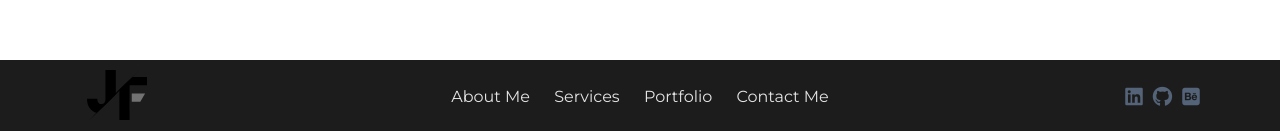
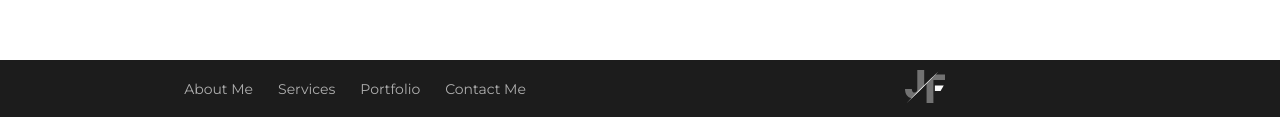
Before and after one commit to fernandezjerome/FIP-Fall, a plain HTML site: page index.html in a window 1280 px wide. Shown: the part 1841-1972 px from the top of the page. Drawn offline with nearby package versions, Linux system fonts and the light colour scheme; no server answers.

Commit message:
ädding simple footer for now

```diff
--- a/index.html
+++ b/index.html
@@ -232,23 +232,20 @@
         <footer>
             <div class="footer">
                 <nav class="footer__nav">
-                    <!-- grid 1 logo icon-->
-                    <div class="header__logo">
-                        <img src="images/jf-logo.svg" alt="jerome logo" />
-                    </div>
-
-                    <!-- grid 2 -->
                     <li class="footer__links">
                         <a href="#">About Me</a>
                         <a href="#">Services</a>
                         <a href="#">Portfolio</a>
                         <a href="#">Contact Me </a>
                     </li>
-                    <!-- grid  -->
-                    <div class="footer__social">
-                        <i class="fa-brands fa-linkedin"></i>
-                        <i class="fa-brands fa-github"></i>
-                        <i class="fa-brands fa-square-behance"></i>
+
+                    <div class="footer__logo">
+                        <div>
+                            <img
+                                src="images/jf-logo-light.svg"
+                                alt="jerome logo"
+                            />
+                        </div>
                     </div>
                 </nav>
             </div>
--- a/sass/layout/_footer.scss
+++ b/sass/layout/_footer.scss
@@ -11,10 +11,14 @@
         display: grid;
         margin-inline: auto;
         align-items: center;
-        grid-template-columns: 0.2fr 2fr 0.2fr;
+        grid-template-columns: 1fr 1fr;
         grid-template-rows: auto auto;
         justify-items: center;
         width: min(100%, px(1140));
+    }
+
+    &__logo {
+        width: px(40);
     }
 
     &__social {
@@ -23,38 +27,32 @@
         font-size: 20px;
         i {
             @include transitionEase;
-            color: $colour-gray;
+            color: $colour-accent;
         }
         i:hover {
             @include transitionEase;
-            color: $colour-accent;
+            color: $colour-gray;
         }
     }
     &__links {
+        display: flex;
+        flex-direction: column;
+        gap: px(5);
+        @include breakpoint(tablet) {
+            grid-area: px(20);
+            flex-direction: row;
+        }
         a {
-            color: rgb(228, 228, 228);
-            position: relative;
-
-            @include transitionEase;
-
+            font-size: px(14);
+            color: rgb(175, 175, 175);
             &:not(:last-child) {
                 margin-right: px(20);
             }
-            &::before {
-                // @include before;
-                content: "";
-                color: $colour-gray;
-                display: block;
-                position: absolute;
-                width: 40px;
-                height: px(3);
-                left: 0;
-                right: 0;
-                bottom: px(-10);
-                background: $colour-accent;
-                @include transitionEase;
-                opacity: 0;
-            }
+        }
+        a:hover {
+            @include transitionEase;
+
+            color: rgb(95, 95, 95);
         }
     }
 }
--- a/sass/layout/_header.scss
+++ b/sass/layout/_header.scss
@@ -32,8 +32,7 @@
         width: min(100%, px(1140));
         // width: min(100% - px(20), px(1000));
         padding: px(24);
-        @include breakpoint(tablet) {
-        }
+
         @include breakpoint(desktop) {
             grid-template-columns: 0.5fr 2fr 0.5fr;
         }
```
Also changed, not shown: css/main.css, images/jf-logo-light.svg (added), 1 other file.
